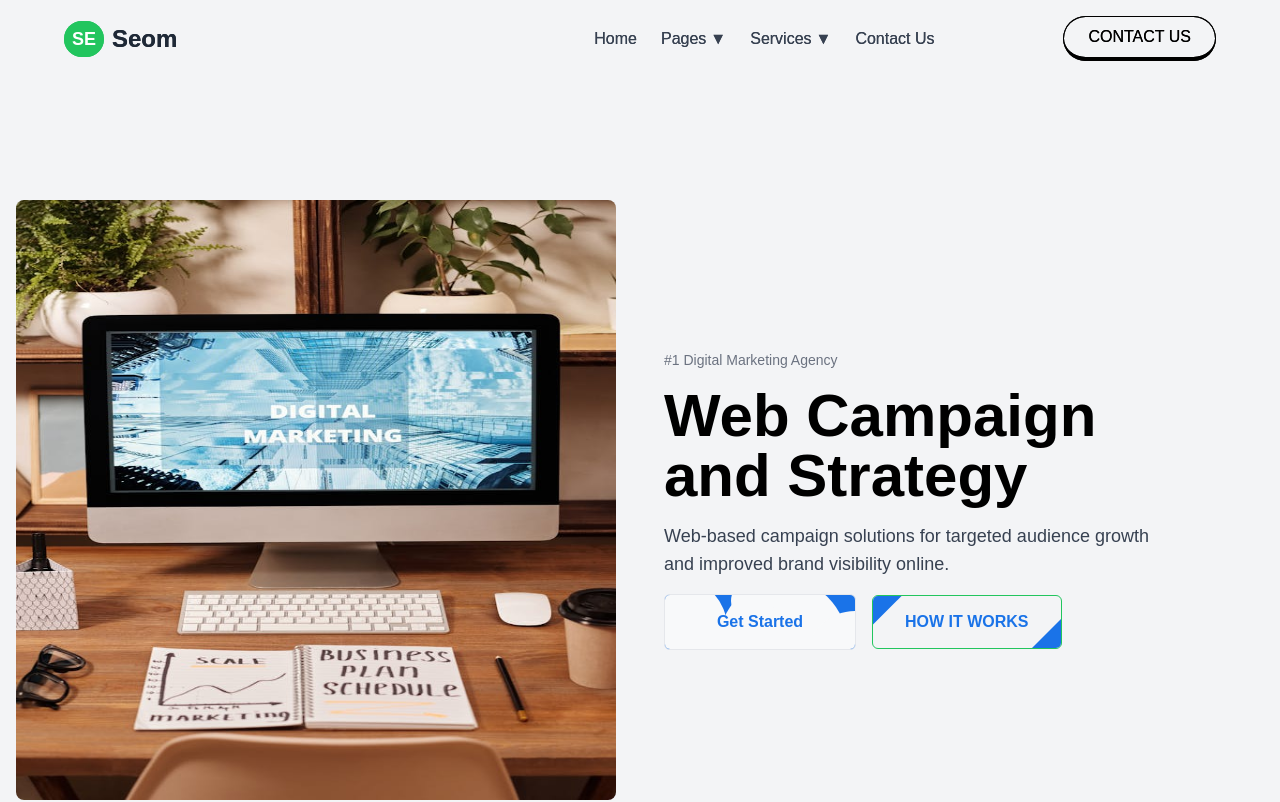
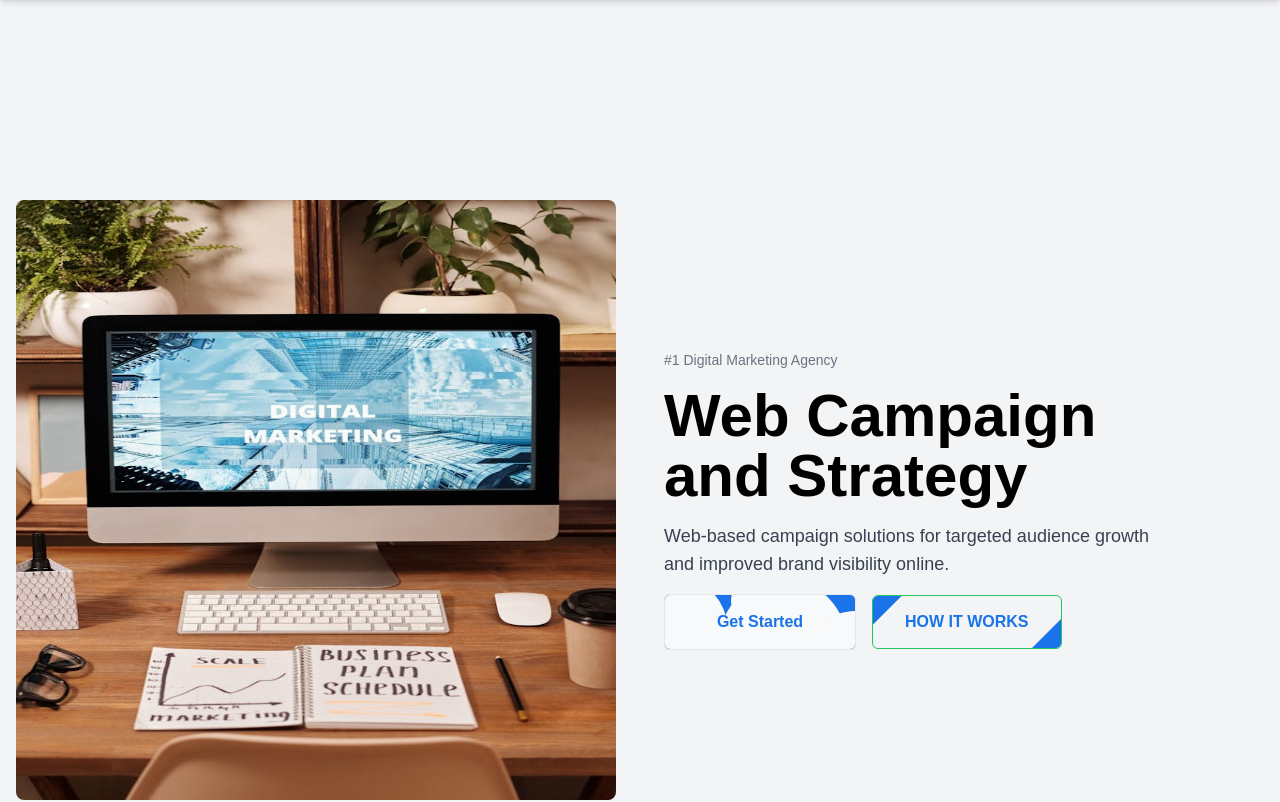
Before and after one commit to xnafi/corporate-2.0, a Next.js app: page /home-page-2 in a window 1280 px wide. Shown: the top 802 px of the page. Built offline with nearby package versions, Linux system fonts and the light colour scheme.

Commit message:
changes done

```diff
--- a/src/app/home-page-2/page.tsx
+++ b/src/app/home-page-2/page.tsx
@@ -3,7 +3,6 @@ import Feedback2 from "@/components/view/FeedBackPage-2";
 import Inquiries from "@/components/view/InquiriesPage-2";
 import LatestNews from "@/components/view/news/LatestNewsPage-2";
 import StatisticsShow from "@/components/view/StatisticsShowPage-2";
-import Navbar2 from "@/components/shared/Navbar-2";
 import OurService2 from "@/components/view/our-services/OurServicePage-2";
 import OurWork from "@/components/view/OurWorkPage-2";
 import AboutUsPage2 from "../../components/view/about-us/AboutUsPage-2";
@@ -11,7 +10,6 @@ import AboutUsPage2 from "../../components/view/about-us/AboutUsPage-2";
 export default function Home2() {
   return (
     <div className="flex flex-col justify-center items-center overflow-hidden">
-      <Navbar2 />
       <Banner2 />
       <OurService2 />
       <AboutUsPage2 />
--- a/src/app/layout.tsx
+++ b/src/app/layout.tsx
@@ -1,9 +1,8 @@
 import type { Metadata } from "next";
 import { Geist, Geist_Mono } from "next/font/google";
 import "./globals.css";
-// import NavbarWrapper from "@/components/shared/NavbarWrapper"; // New Client Component
 import Footer from "@/components/shared/Footer";
-import NavbarWrapper from "@/components/shared/NavbarWrapper";
+import Navbar from "@/components/shared/NavbarPage1-2";
 
 const geistSans = Geist({
   variable: "--font-geist-sans",
@@ -17,7 +16,7 @@ const geistMono = Geist_Mono({
 
 // ✅ Metadata should only be in a server component
 export const metadata: Metadata = {
-  title: "Seom",
+  title: "Elegant Web Studio",
   description: "Advertising Agency",
 };
 
@@ -32,7 +31,7 @@ export default function RootLayout({
         className={`${geistSans.variable} ${geistMono.variable} antialiased`}
       >
         {/* ✅ Navbar Logic Moved to Client Component */}
-        <NavbarWrapper />
+        <Navbar />
 
         {/* Main Content */}
         {children}
--- a/src/components/shared/Footer.tsx
+++ b/src/components/shared/Footer.tsx
@@ -14,10 +14,9 @@ const Footer = () => {
           {/* Logo & Description */}
           <div className="text-center sm:text-left">
             <div className="flex items-center justify-center sm:justify-start space-x-2 mb-4">
-              <div className="w-12 h-12 bg-[#1A73E8] rounded-full flex items-center justify-center">
-                <span className="text-white font-bold text-2xl">SE</span>
+              <div className="w-16 h-16 bg-[#1A73E8] rounded-full flex items-center justify-center">
+                <span className="text-white font-bold text-2xl">EWS</span>
               </div>
-              <span className="text-xl font-semibold">Seom</span>
             </div>
             <p className="text-sm text-gray-600">
               A reputable SEO agency begins with a comprehensive analysis.
@@ -46,7 +45,7 @@ const Footer = () => {
           <div className="text-center sm:text-left">
             <h3 className="font-semibold mb-4">Contact Us</h3>
             <ul className="space-y-2 text-sm text-gray-600">
-              <li>seomagency1234@gmail.com</li>
+              <li>elegantwebstudio@gmail.com</li>
               <li>+1123 456 7890</li>
               <li>421 Allen, Mexico 4233</li>
             </ul>
@@ -74,7 +73,7 @@ const Footer = () => {
         {/* Bottom Section */}
         <div className="flex flex-col md:flex-row justify-between items-center text-center">
           {/* Copy */}
-          <p className="text-sm text-gray-600">© POWERED BY SEOM</p>
+          <p className="text-sm text-gray-600">© POWERED BY ELEGANT WEB STUDIO</p>
 
           {/* Social Icons */}
           <div className="flex space-x-4 my-4 md:my-0">
--- a/src/components/shared/Navbar-2.tsx
+++ /dev/null
@@ -1,203 +0,0 @@
-"use client";
-
-import { useState} from "react";
-import { FaBars, FaTimes } from "react-icons/fa";
-import Link from "next/link";
-
-const Navbar2 = () => {
-  const [navOpen, setNavOpen] = useState(false);
-  const [dropdownOpen, setDropdownOpen] = useState("");
-
-  const toggleDropdown = (menu: string) => {
-    setDropdownOpen(dropdownOpen === menu ? "" : menu);
-  };
-
-  return (
-    <nav className="absolute top-0 left-0 w-full bg-transparent z-50">
-      <div className="max-w-[1440px] mx-auto flex justify-between items-center py-4 px-10 md:px-10 lg:px-16">
-        {/* Logo */}
-        <Link href="/" className="text-2xl font-bold flex items-center">
-          <span className="bg-green-500 text-white px-2 py-1 rounded-full text-lg">
-            SE
-          </span>
-          <span className="ml-2 text-gray-800">Seom</span>
-        </Link>
-
-        {/* Desktop Menu */}
-        <ul className="hidden md:flex gap-6 text-gray-700 lg:pl-72">
-          <li>
-            <Link href="/" className="hover:text-black transition">
-              Home
-            </Link>
-          </li>
-
-          {/* Dropdown: Pages */}
-          <li className="relative dropdown">
-            <div
-              className="hover:text-black transition flex items-center cursor-pointer"
-              onClick={(e) => {
-                e.stopPropagation();
-                toggleDropdown("pages");
-              }}
-            >
-              Pages <span className="ml-1">▼</span>
-            </div>
-            {dropdownOpen === "pages" && (
-              <ul className="absolute left-0 top-full mt-2 bg-white shadow-lg rounded-md p-2 w-40">
-                <li>
-                  <Link
-                    href="/about-us-2"
-                    className="block px-4 py-2 hover:bg-gray-100"
-                  >
-                    About Us
-                  </Link>
-                </li>
-                <li>
-                  <Link
-                    href="/pricing-plan"
-                    className="block px-4 py-2 hover:bg-gray-100"
-                  >
-                    Pricing Plan
-                  </Link>
-                </li>
-              </ul>
-            )}
-          </li>
-
-          {/* Dropdown: Services */}
-          <li className="relative dropdown">
-            <div
-              className="hover:text-black transition flex items-center cursor-pointer"
-              onClick={(e) => {
-                e.stopPropagation();
-                toggleDropdown("services");
-              }}
-            >
-              Services <span className="ml-1">▼</span>
-            </div>
-            {dropdownOpen === "services" && (
-              <ul className="absolute left-0 top-full mt-2 bg-white shadow-lg rounded-md p-2 w-40">
-                <li>
-                  <Link
-                    href="/services/ui-ux-design"
-                    className="block px-4 py-2 hover:bg-gray-100"
-                  >
-                    UI/UX design
-                  </Link>
-                </li>
-                <li>
-                  <Link
-                    href="/services/digital-marketing"
-                    className="block px-4 py-2 hover:bg-gray-100"
-                  >
-                    Digital Marketing
-                  </Link>
-                </li>
-              </ul>
-            )}
-          </li>
-
-          <li>
-            <Link href="/contact-us-2" className="hover:text-black transition">
-              Contact Us
-            </Link>
-          </li>
-        </ul>
-
-        {/* Contact Button - Hidden on Small Screens */}
-        <Link
-          href="/contact-us"
-          className="hidden md:block px-6 py-2 border border-b-4 border-black rounded-full text-black hover:bg-white hover:text-lime-500 transition"
-        >
-          CONTACT US
-        </Link>
-
-        {/* Mobile Menu Button */}
-        <button
-          className="md:hidden text-2xl"
-          onClick={() => setNavOpen(!navOpen)}
-        >
-          {navOpen ? <FaTimes /> : <FaBars />}
-        </button>
-      </div>
-
-      {/* Mobile Menu */}
-      <div
-        className={`fixed inset-0 bg-black bg-opacity-50 transition-opacity ${
-          navOpen ? "opacity-100 visible" : "opacity-0 invisible"
-        } md:hidden`}
-      >
-        <div
-          className={`fixed top-0 left-0 w-3/4 h-full bg-white shadow-lg transform ${
-            navOpen ? "translate-x-0" : "-translate-x-full"
-          } transition-transform`}
-        >
-          <button
-            className="absolute top-4 right-4 text-2xl"
-            onClick={() => setNavOpen(false)}
-          >
-            <FaTimes />
-          </button>
-          <ul className="flex flex-col space-y-6 p-8 text-gray-700">
-            <li>
-              <Link
-                href="/"
-                className="block"
-                onClick={() => setNavOpen(false)}
-              >
-                Home
-              </Link>
-            </li>
-            <li>
-              <Link
-                href="/about-us2"
-                className="block"
-                onClick={() => setNavOpen(false)}
-              >
-                About Us
-              </Link>
-            </li>
-            <li>
-              <Link
-                href="/team"
-                className="block"
-                onClick={() => setNavOpen(false)}
-              >
-                Our Team
-              </Link>
-            </li>
-            <li>
-              <Link
-                href="/seo"
-                className="block"
-                onClick={() => setNavOpen(false)}
-              >
-                SEO Optimization
-              </Link>
-            </li>
-            <li>
-              <Link
-                href="/marketing"
-                className="block"
-                onClick={() => setNavOpen(false)}
-              >
-                Digital Marketing
-              </Link>
-            </li>
-            <li>
-              <Link
-                href="/contact"
-                className="block"
-                onClick={() => setNavOpen(false)}
-              >
-                Contact Us
-              </Link>
-            </li>
-          </ul>
-        </div>
-      </div>
-    </nav>
-  );
-};
-
-export default Navbar2;
--- a/src/components/shared/NavbarPage1-2.tsx
+++ b/src/components/shared/NavbarPage1-2.tsx
@@ -172,11 +172,10 @@ const Navbar = () => {
           {/* Logo */}
           <div className="flex-1 flex items-center justify-center mx-auto sm:justify-between h-[100px]">
             <Link href="/" onClick={handleClose}>
-              <div className="grid grid-cols-2 place-items-center h-full space-x-1">
-                <div className="w-12 h-12 bg-[#1A73E8] rounded-full flex items-center justify-center">
-                  <span className="text-white font-bold text-2xl">SE</span>
+              <div className="grid place-items-center h-full space-x-1">
+                <div className="w-16 h-16 bg-[#1A73E8] rounded-full flex items-center justify-center">
+                  <span className="text-white font-bold text-2xl">EWS</span>
                 </div>
-                <span className="text-xl font-semibold text-black">Seom</span>
               </div>
             </Link>
 
--- a/src/components/shared/NavbarWrapper.tsx
+++ /dev/null
@@ -1,26 +0,0 @@
-"use client";
-
-import { usePathname } from "next/navigation";
-import Navbar2 from "./Navbar-2";
-import Navbar from "./NavbarPage1-2";
-import {  ReactElement } from "react";
-
-const NavbarWrapper = (): ReactElement => {
-  const pathname: string = usePathname();
-
-  let navbarComponent: ReactElement;
-
-  switch (pathname) {
-    case "/home-page-2":
-    case "/about-us-2":
-    case "/contact-us-2":
-      navbarComponent = <Navbar2 />;
-      break;
-    default:
-      navbarComponent = <Navbar />;
-  }
-
-  return <>{navbarComponent}</>;
-};
-
-export default NavbarWrapper;
--- a/src/components/view/Project/ProjectClient.tsx
+++ b/src/components/view/Project/ProjectClient.tsx
@@ -87,8 +87,8 @@ export default function ProjectClient() {
             }}
             className={`flex flex-wrap text-xs sm:text-sm font-medium justify-center items-center ${
               activeCategory === category
-                ? "bg-[#1A73E8] border-orange-500 text-white rounded-md font-semibold inline-block px-2 py-2"
-                : "bg-gray-100 dark:text-black backdrop-blur-md inline-block isolation-auto px-2 py-2 border-orange-500 font-semibold border before:absolute before:w-full before:transition-all before:duration-700 before:hover:w-full before:-left-full before:hover:left-0 before:rounded-full before:bg-[#1A73E8] hover:text-gray-50 before:-z-10 before:aspect-square before:hover:scale-150 before:hover:duration-700 z-10 overflow-hidden rounded-md group"
+                ? "bg-[#1A73E8] text-white rounded-md font-semibold inline-block px-2 py-2"
+                : "bg-gray-100 dark:text-black backdrop-blur-md inline-block isolation-auto px-2 py-2 font-semibold border before:absolute before:w-full before:transition-all before:duration-700 before:hover:w-full before:-left-full before:hover:left-0 before:rounded-full before:bg-[#1A73E8] hover:text-gray-50 before:-z-10 before:aspect-square before:hover:scale-150 before:hover:duration-700 z-10 overflow-hidden rounded-md group"
             }`}
           >
             {category}
--- a/src/components/view/TotalCustomerPage-3.tsx
+++ b/src/components/view/TotalCustomerPage-3.tsx
@@ -58,7 +58,7 @@ const TotalCustomer = () => {
           <p className="text-lg mt-3 leading-relaxed">
             “Efficient, knowledgeable, & smooth experience. Highly recommended”
           </p>
-          <p className="text-gray-400 mt-3 text-sm">— Musa Jamy, SEOM</p>
+          <p className="text-gray-400 mt-3 text-sm">— Musa Jamy, EWS</p>
         </div>
 
         {/* Third Card - Experience */}
--- a/src/components/view/our-services/OurServicePage-2.tsx
+++ b/src/components/view/our-services/OurServicePage-2.tsx
@@ -86,7 +86,7 @@ const OurServicePage2 = () => {
           <h2>Our services</h2>
         </ScrollAnimation>
 
-        <div className="grid grid-cols-1 sm:grid-cols-2 lg:grid-cols-3 gap-6 overflow-visible">
+        <div className="grid grid-cols-1 sm:grid-cols-2 lg:grid-cols-3 gap-6">
           {services.map((service, index) => (
             <ScrollAnimation direction="popIn" key={index}>
               <Link
```
